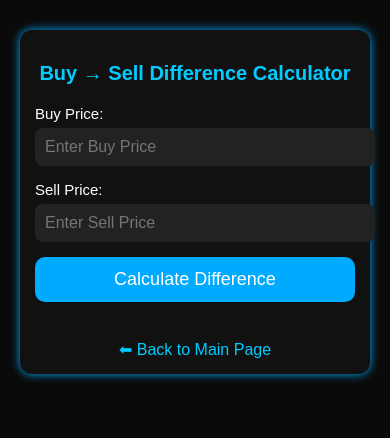
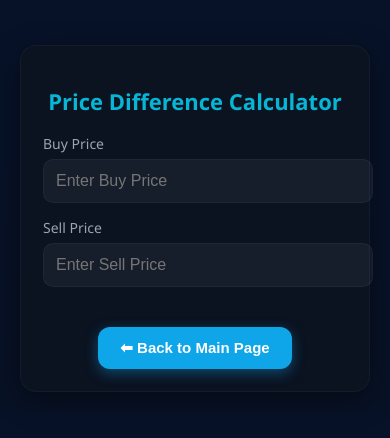
Before and after one commit to Thinura-neth/Trading-Web, a plain HTML site: page difference.html in a window 390 px wide. Drawn offline with Linux system fonts and the light colour scheme.

Commit message:
Add files via upload

```diff
--- a/difference.html
+++ b/difference.html
@@ -4,147 +4,169 @@
 <meta charset="UTF-8" />
 <meta name="viewport" content="width=device-width, initial-scale=1.0" />
 <title>Price Difference Calculator</title>
+
 <style>
+    :root{
+        --accent:#06b6d4;
+        --green:#16a34a;
+        --red:#dc2626;
+        --card:#0b1220;
+        --bg:#0f1724;
+        --glass:rgba(255,255,255,0.05);
+        --muted:#9aa4b2;
+    }
+
     body {
-        font-family: Arial, sans-serif;
-        background: #0a0a0a;
-        color: white;
+        font-family: 'Segoe UI', sans-serif;
+        background: linear-gradient(180deg,#071229 0%, #081226 100%);
         margin: 0;
         padding: 20px;
+        color: #e6eef6;
+        display:flex;
+        justify-content:center;
     }
 
     .container {
-        max-width: 450px;
-        margin: auto;
-        background: #111;
-        padding: 20px;
-        border-radius: 12px;
-        box-shadow: 0 0 10px #00aaff;
+        width:100%;
+        max-width:450px;
+        background:var(--card);
+        padding:22px;
+        border-radius:16px;
+        box-shadow:0 8px 30px rgba(0,0,0,0.45);
+        border:1px solid rgba(255,255,255,0.04);
+        backdrop-filter: blur(6px);
+        margin-top:25px;
     }
 
     h2 {
         text-align: center;
-        color: #00ccff;
-        margin-bottom: 20px;
+        color: var(--accent);
+        font-size:22px;
+        margin-bottom:18px;
     }
 
     label {
-        font-size: 15px;
+        display:block;
+        font-size:14px;
+        color:var(--muted);
+        margin-bottom:6px;
     }
 
     input {
         width: 100%;
-        padding: 10px;
-        margin-top: 5px;
-        margin-bottom: 15px;
-        border-radius: 8px;
-        border: none;
-        font-size: 16px;
-        background: #222;
-        color: white;
-    }
-
-    button {
-        width: 100%;
         padding: 12px;
-        font-size: 18px;
-        background: #00aaff;
-        border: none;
-        color: white;
-        border-radius: 10px;
-        cursor: pointer;
-        transition: 0.2s;
-    }
-
-    button:hover {
-        background: #0088cc;
+        border-radius:10px;
+        border:1px solid rgba(255,255,255,0.04);
+        background:var(--glass);
+        color:white;
+        font-size:16px;
+        margin-bottom:15px;
     }
 
     .result-box {
-        margin-top: 20px;
-        padding: 15px;
-        border-radius: 10px;
-        text-align: center;
-        font-size: 20px;
-        font-weight: bold;
+        padding:15px;
+        border-radius:12px;
+        text-align:center;
+        font-size:20px;
+        font-weight:600;
+        margin-top:10px;
+        animation: fadeIn 0.25s ease;
     }
 
     .profit {
-        background: rgba(0,255,0,0.15);
-        border: 2px solid #00ff00;
-        color: #00ff00;
+        background:rgba(22,163,74,0.12);
+        color:var(--green);
+        border:1px solid rgba(22,163,74,0.45);
     }
 
     .loss {
-        background: rgba(255,0,0,0.15);
-        border: 2px solid #ff0000;
-        color: #ff4444;
+        background:rgba(220,38,38,0.12);
+        color:var(--red);
+        border:1px solid rgba(220,38,38,0.45);
+    }
+
+    .neutral {
+        background:rgba(255,255,255,0.05);
+        border:1px solid rgba(255,255,255,0.12);
+        color:#ddd;
+    }
+
+    @keyframes fadeIn {
+        from {opacity:0;transform:translateY(6px);}
+        to {opacity:1;transform:translateY(0);}
     }
 
     .nav {
-        text-align: center;
-        margin-top: 20px;
+        text-align:center;
+        margin-top:25px;
     }
 
-    .nav a {
-        color: #00ccff;
-        text-decoration: none;
+    .nav button {
+        background:#0ea5e9;
+        color:white;
+        padding:12px 22px;
+        border:none;
+        border-radius:12px;
+        font-size:15px;
+        font-weight:600;
+        cursor:pointer;
+        box-shadow:0 4px 14px rgba(14,165,233,0.4);
+        transition:0.25s;
     }
 
-    @media (max-width: 480px) {
-        .container {
-            margin-top: 10px;
-            padding: 15px;
-        }
-        h2 {
-            font-size: 20px;
-        }
+    .nav button:hover {
+        background:#38bdf8;
     }
+
 </style>
 </head>
 <body>
 
 <div class="container">
-    <h2>Buy → Sell Difference Calculator</h2>
 
-    <label>Buy Price:</label>
+    <h2>Price Difference Calculator</h2>
+
+    <label>Buy Price</label>
     <input id="buy" type="number" placeholder="Enter Buy Price">
 
-    <label>Sell Price:</label>
+    <label>Sell Price</label>
     <input id="sell" type="number" placeholder="Enter Sell Price">
-
-    <button onclick="calculate()">Calculate Difference</button>
 
     <div id="result"></div>
 
     <div class="nav">
-        <br>
-        <a href="index.html">⬅ Back to Main Page</a>
+        <button onclick="location.href='index.html'">⬅ Back to Main Page</button>
     </div>
+
 </div>
 
 <script>
-function calculate() {
+function autoCalc() {
     let buy = parseFloat(document.getElementById("buy").value);
     let sell = parseFloat(document.getElementById("sell").value);
+    let box = document.getElementById("result");
 
-    if (isNaN(buy) || isNaN(sell)) {
-        alert("Please fill both fields!");
+    if (!buy || !sell) {
+        box.innerHTML = "";
         return;
     }
 
     let diff = sell - buy;
 
-    let box = document.getElementById("result");
-
     if (diff > 0) {
         box.innerHTML = `<div class='result-box profit'>Profit: +${diff.toFixed(2)}</div>`;
-    } else if (diff < 0) {
+    }
+    else if (diff < 0) {
         box.innerHTML = `<div class='result-box loss'>Loss: ${diff.toFixed(2)}</div>`;
-    } else {
-        box.innerHTML = `<div class='result-box' style="border:2px solid #999; background:#222;">No Profit / No Loss</div>`;
+    }
+    else {
+        box.innerHTML = `<div class='result-box neutral'>No Profit / No Loss</div>`;
     }
 }
+
+document.querySelectorAll("input").forEach(i => {
+    i.addEventListener("input", autoCalc);
+});
 </script>
 
 </body>
```
Also changed, not shown: index.html (+50 -50 lines).
